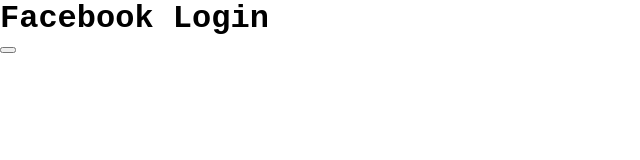
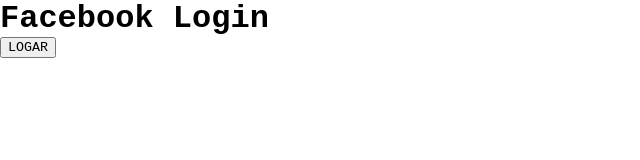
Before and after one commit to Vitor-Manoel565/Front-SSO-Facebook-, a React (Create React App) app: page / in a window 1280 px wide. Shown: the top 160 px of the page, without its empty margins (0-640 px from the left). Built offline with nearby package versions, Linux system fonts and the light colour scheme.

Commit message:
modified front

```diff
--- a/src/App.js
+++ b/src/App.js
@@ -91,7 +91,7 @@
         data-scope="<comma separated list of permissions, e.g. public_profile, email>"
         onClick={checkLoginState}
       ></div>
-      <button onClick={handleLogin}/>
+      <button onClick={handleLogin}>LOGAR</button>
       <div id="status"></div>
     </div>
   );
```
